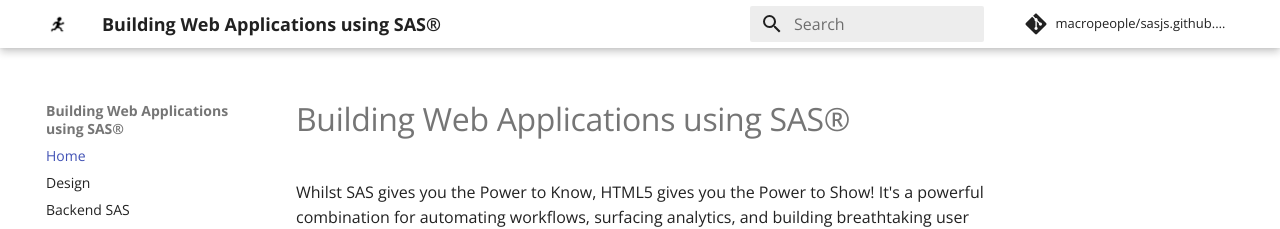
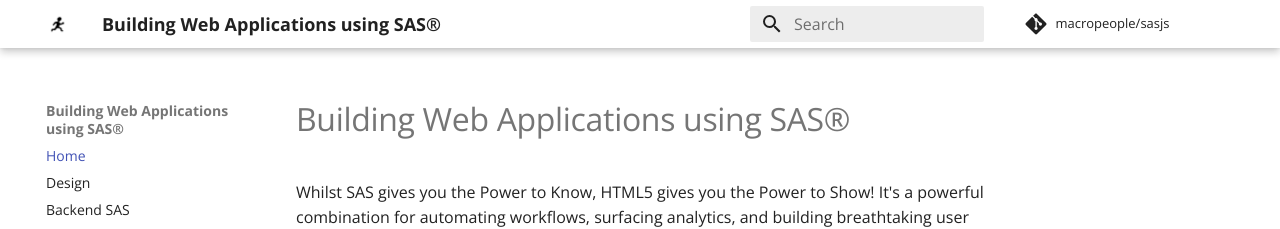
Before and after one commit to sasjs/sasjs.io, an MkDocs documentation site: the page built from docs/index.md, in a window 1280 px wide. Shown: the top 229 px of the page. Built offline with MkDocs 1.6.1 and Material for MkDocs 9.7.7, drawn with Linux system fonts in a browser that asks for light colours; comment, search, counter and statistics services are not loaded; old or Windows-style settings are respelled for this version of MkDocs.

Commit message:
fix: repo

```diff
--- a/mkdocs.yml
+++ b/mkdocs.yml
@@ -19,8 +19,8 @@
 extra_css: ['font-awesome.css']
 
 # Repository
-repo_name: 'macropeople/sasjs.github.io'
-repo_url: 'https://github.com/macropeople/sasjs.github.io'
+repo_name: 'macropeople/sasjs'
+repo_url: 'https://github.com/macropeople/sasjs'
 
 theme:
   name: material
```
